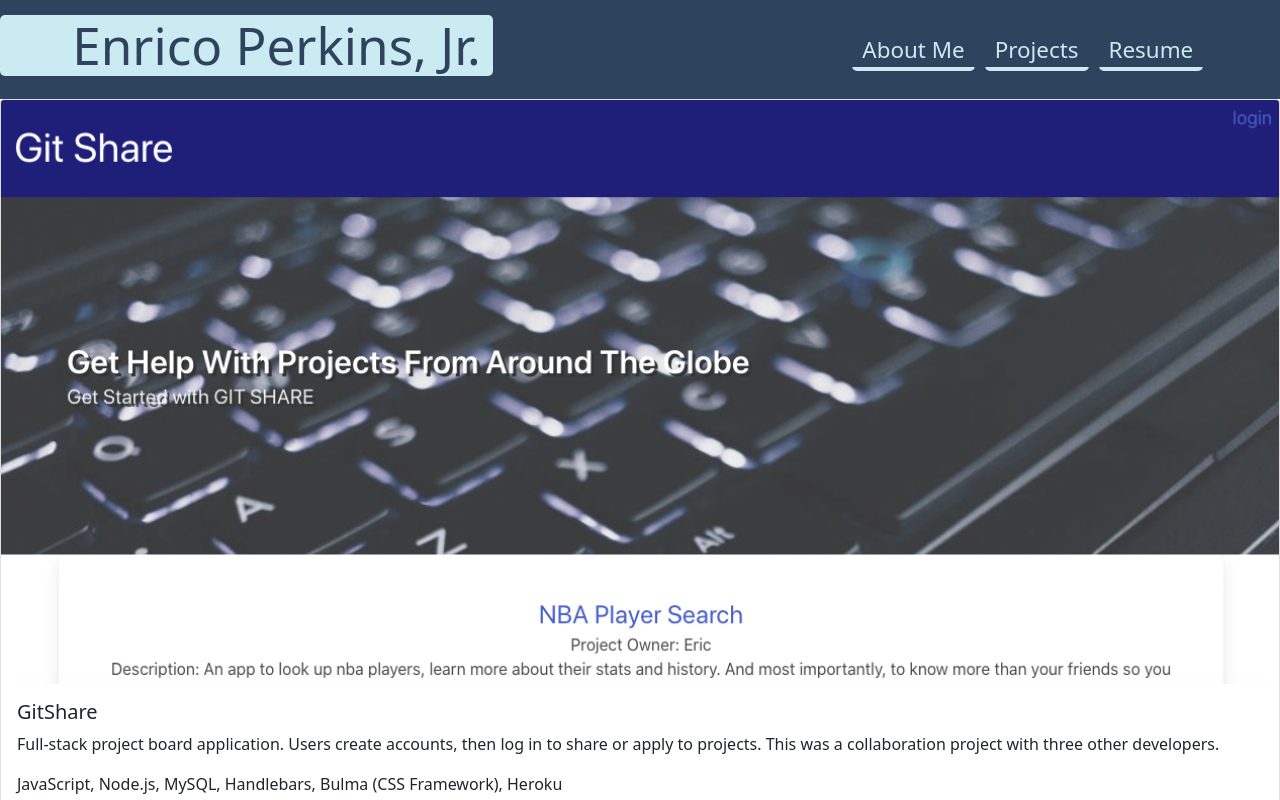
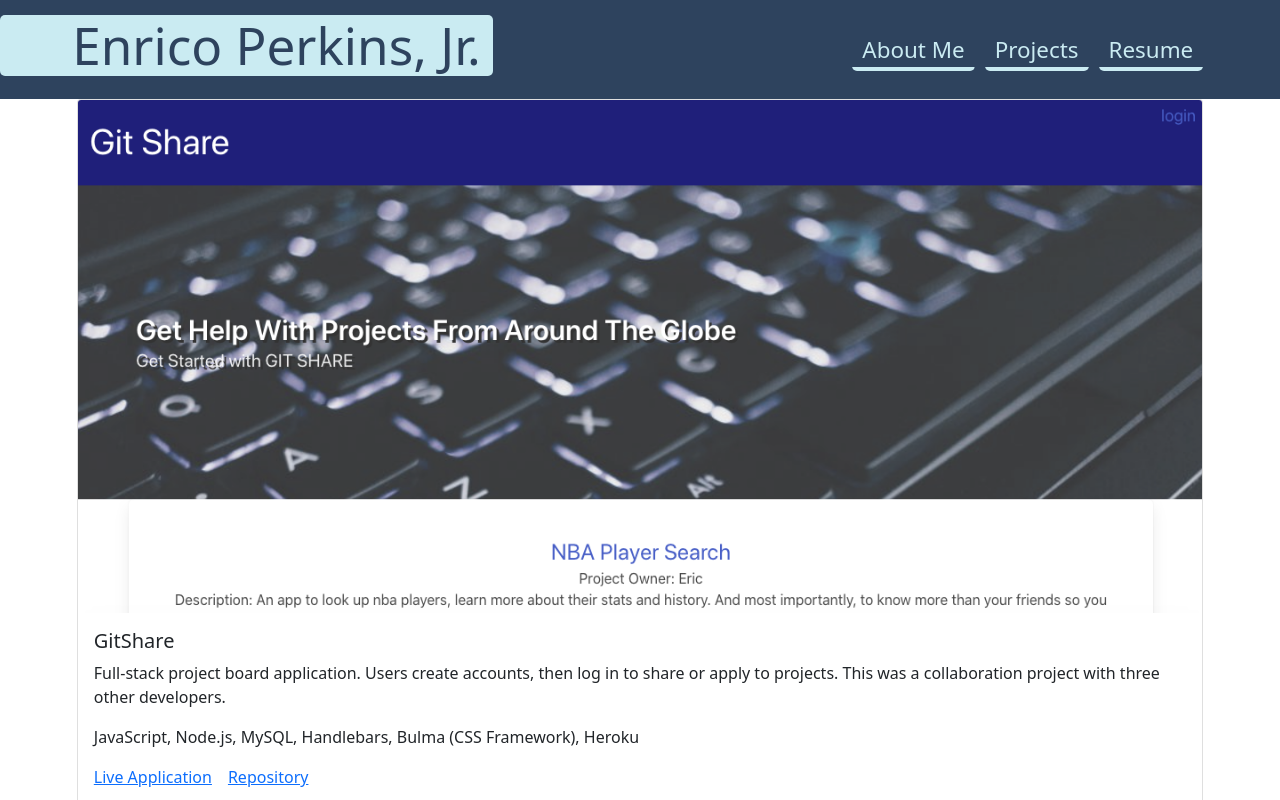
Before and after one commit to evperkinsjr/react-portfolio, a React (Create React App) app: page /projects in a window 1280 px wide. Shown: the top 800 px of the page. Built offline with nearby package versions, Linux system fonts and the light colour scheme.

Commit message:
added wrapper component

```diff
--- a/src/App.js
+++ b/src/App.js
@@ -1,6 +1,7 @@
 import React from "react";
 import { BrowserRouter as Router, Route } from "react-router-dom";
 import Navbar from "./components/Header";
+import Wrapper from "./components/Wrapper";
 import AboutPage from "./pages/About";
 import ProjectsPage from "./pages/Projects";
 import Footer from "./components/Footer";
@@ -10,9 +11,11 @@ function App() {
   return (
     <Router>
       <Navbar />
+      <Wrapper>
       <Route exact path="/" component={AboutPage} />
       <Route exact path="/about" component={AboutPage} />
       <Route exact path="/projects" component={ProjectsPage} />
+      </Wrapper>
       <Footer />
     </Router>
   );
--- a/src/components/Hero/index.js
+++ /dev/null
@@ -1 +0,0 @@
-import React from 'react';
--- /dev/null
+++ b/src/components/Wrapper/index.js
@@ -0,0 +1,8 @@
+import React from 'react';
+import "./style.css";
+
+function Wrapper(props) {
+    return <main className="main-wrapper">{props.children}</main>
+}
+
+export default Wrapper;
--- /dev/null
+++ b/src/components/Wrapper/style.css
@@ -0,0 +1,9 @@
+/*** Main Sections of Website ***/
+main {
+    margin: 20px 0 45px 0;
+}
+
+.main-wrapper {
+    max-width: 88%;
+    margin: 0 auto;
+}
```
